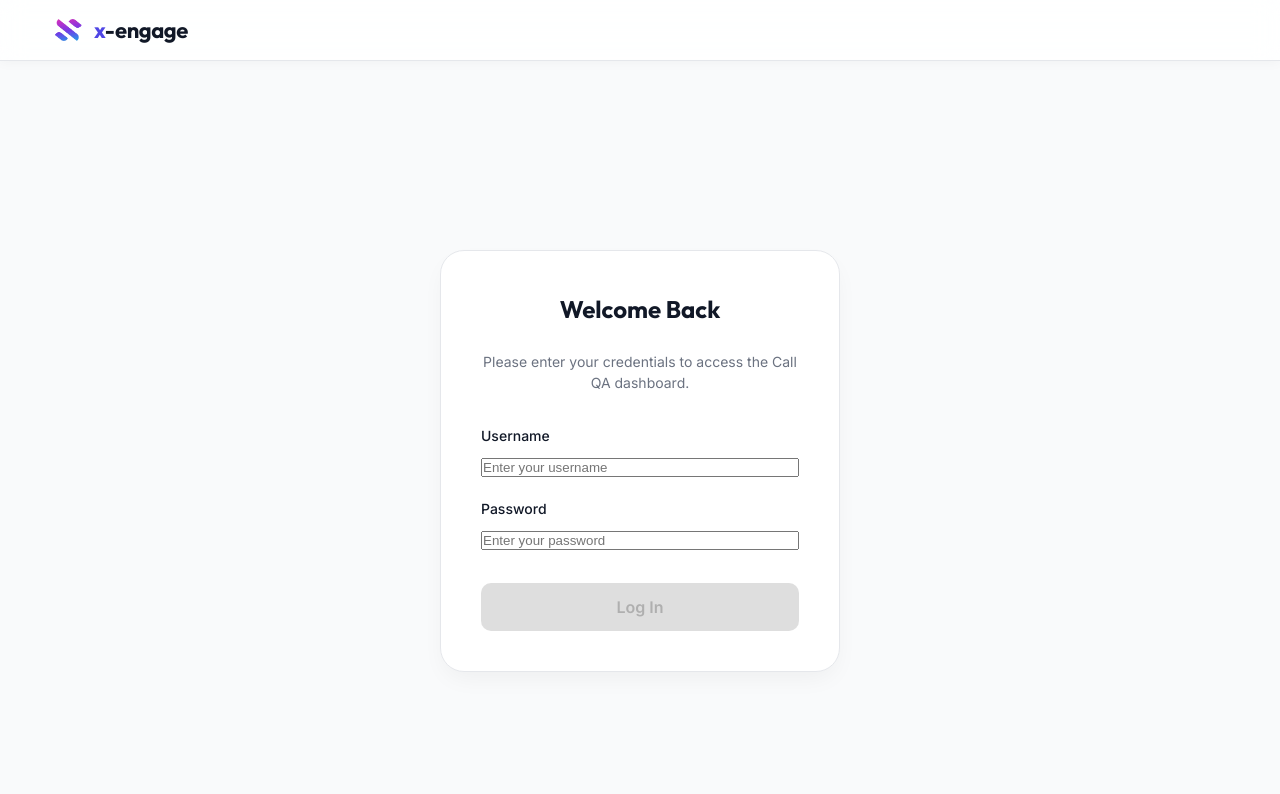
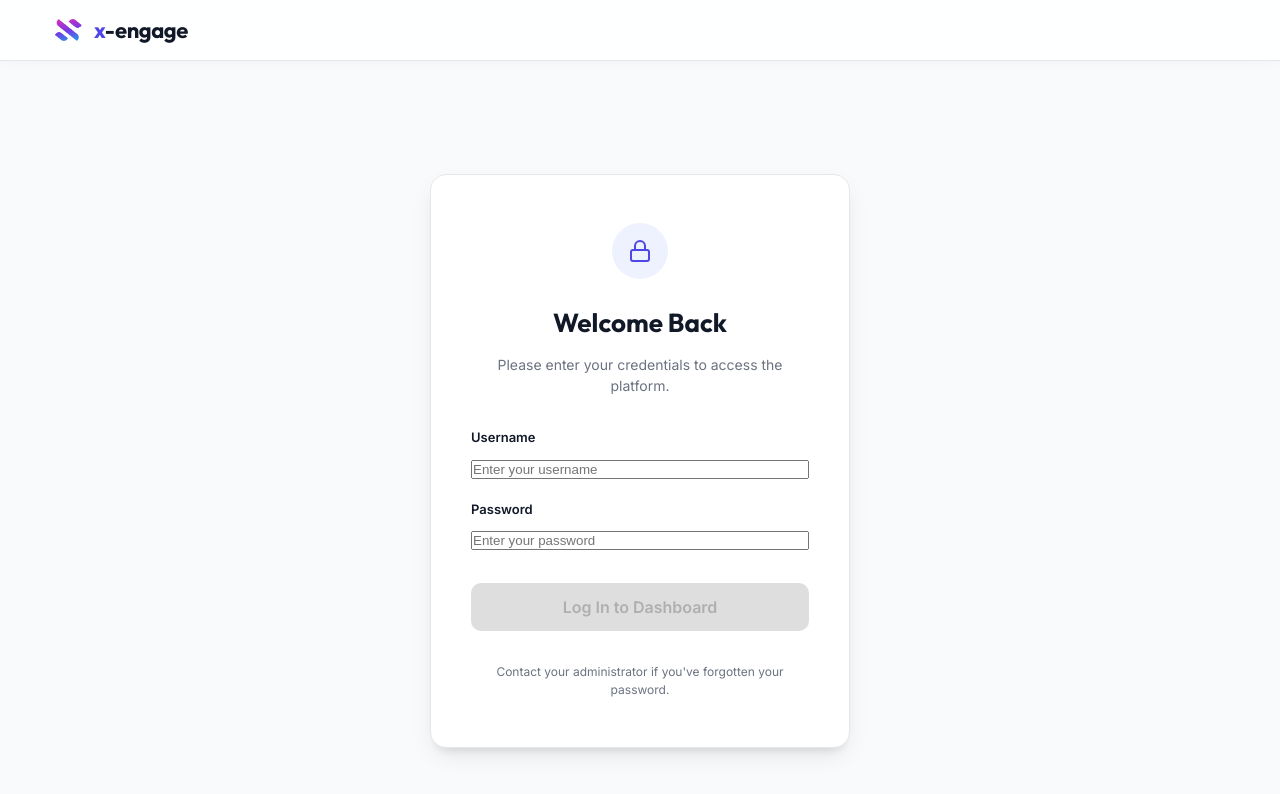
Before and after one commit to SalesGarners/sg-call-qa, a Next.js app: page /login in a window 1280 px wide. Shown: the top 794 px of the page. Built offline with nearby package versions, Linux system fonts and the light colour scheme; no server answers.

Commit message:
Improved Login

```diff
--- a/app/login/page.tsx
+++ b/app/login/page.tsx
@@ -1,62 +1,96 @@
 'use client';
 
-import React, { useState } from 'react';
-import { signIn } from 'next-auth/react';
-import { useRouter } from 'next/navigation';
-import { Loader2 } from 'lucide-react';
+import React, { useState, useEffect } from 'react';
+import { signIn, useSession } from 'next-auth/react';
+import { useRouter, useSearchParams } from 'next/navigation';
+import { Loader2, Lock } from 'lucide-react';
 
 export default function LoginPage() {
+  const { data: session, status } = useSession();
   const [username, setUsername] = useState('');
   const [password, setPassword] = useState('');
   const [error, setError] = useState<string | null>(null);
   const [isLoading, setIsLoading] = useState(false);
   const router = useRouter();
+  const searchParams = useSearchParams();
+  const callbackUrl = searchParams.get('callbackUrl') || '/';
+
+  // If already logged in, redirect to appropriate page
+  useEffect(() => {
+    if (status === 'authenticated' && session?.user) {
+      const role = (session.user as any).role;
+      if (role === 'agent') {
+        router.push('/agent');
+      } else {
+        router.push('/');
+      }
+    }
+  }, [status, session, router]);
 
   const handleLogin = async (e: React.FormEvent) => {
     e.preventDefault();
+    if (isLoading) return;
+
     setIsLoading(true);
     setError(null);
 
     try {
+      // We use redirect: false to handle errors manually in the UI
       const res = await signIn('credentials', {
         redirect: false,
-        username,
-        password,
+        username: username.trim(),
+        password: password.trim(),
+        callbackUrl,
       });
 
       if (res?.error) {
         setError('Invalid username or password');
         setIsLoading(false);
       } else if (res?.ok) {
-        // Redirect to homepage
-        router.push('/');
-        router.refresh();
+        // Successful login - allow the useEffect above to handle redirection
+        // OR trigger a hard refresh to be safe
+        window.location.href = res.url || callbackUrl;
       }
     } catch (err) {
+      console.error('Login error:', err);
       setError('Something went wrong. Please try again.');
       setIsLoading(false);
     }
   };
 
+  if (status === 'loading') {
+    return (
+      <div style={styles.container}>
+        <Loader2 size={32} className="spin" style={{ color: 'var(--color-primary)' }} />
+      </div>
+    );
+  }
+
   return (
     <div style={styles.container}>
       <div className="card fade-in" style={styles.card}>
-        <h2 className="outfit-font" style={{ textAlign: 'center', marginBottom: '24px', fontSize: '24px', fontWeight: '700' }}>
+        <div style={styles.iconHeader}>
+          <div style={styles.lockCircle}>
+            <Lock size={24} color="var(--color-primary)" />
+          </div>
+        </div>
+
+        <h2 className="outfit-font" style={{ textAlign: 'center', marginBottom: '12px', fontSize: '26px', fontWeight: '800', color: 'var(--color-text-main)' }}>
           Welcome Back
         </h2>
         <p style={{ textAlign: 'center', color: 'var(--color-text-muted)', marginBottom: '32px', fontSize: '14px' }}>
-          Please enter your credentials to access the Call QA dashboard.
+          Please enter your credentials to access the platform.
         </p>
 
         {error && (
-          <div style={{ backgroundColor: 'var(--color-red-bg)', color: 'var(--color-red)', padding: '12px', borderRadius: '8px', marginBottom: '24px', fontSize: '14px', textAlign: 'center' }}>
+          <div style={styles.errorBox}>
             {error}
           </div>
         )}
 
         <form onSubmit={handleLogin} style={{ display: 'flex', flexDirection: 'column', gap: '20px' }}>
           <div>
-            <label style={{ display: 'block', fontSize: '14px', fontWeight: '500', marginBottom: '8px'}}>Username</label>
+            <label style={styles.label}>Username</label>
             <input
               type="text"
               value={username}
@@ -65,11 +99,12 @@ export default function LoginPage() {
               className="text-input"
               placeholder="Enter your username"
               style={{ width: '100%', boxSizing: 'border-box' }}
+              disabled={isLoading}
             />
           </div>
 
           <div>
-            <label style={{ display: 'block', fontSize: '14px', fontWeight: '500', marginBottom: '8px' }}>Password</label>
+            <label style={styles.label}>Password</label>
             <input
               type="password"
               value={password}
@@ -78,6 +113,7 @@ export default function LoginPage() {
               className="text-input"
               placeholder="Enter your password"
               style={{ width: '100%', boxSizing: 'border-box' }}
+              disabled={isLoading}
             />
           </div>
 
@@ -85,11 +121,15 @@ export default function LoginPage() {
             type="submit"
             className="primary-button"
             disabled={isLoading || !username.trim() || !password.trim()}
-            style={{ width: '100%', display: 'flex', justifyContent: 'center', alignItems: 'center', marginTop: '12px' }}
+            style={{ width: '100%', display: 'flex', justifyContent: 'center', alignItems: 'center', marginTop: '12px', height: '48px' }}
           >
-            {isLoading ? <Loader2 size={18} className="spin" /> : 'Log In'}
+            {isLoading ? <Loader2 size={18} className="spin" /> : 'Log In to Dashboard'}
           </button>
         </form>
+
+        <p style={{ marginTop: '32px', textAlign: 'center', fontSize: '12px', color: 'var(--color-text-muted)' }}>
+          Contact your administrator if you've forgotten your password.
+        </p>
       </div>
     </div>
   );
@@ -101,12 +141,47 @@ const styles: Record<string, React.CSSProperties> = {
     display: 'flex',
     alignItems: 'center',
     justifyContent: 'center',
-    backgroundColor: 'var(--color-bg)',
+    backgroundColor: '#F9FAFB', // Light gray background
     padding: '24px',
   },
   card: {
     width: '100%',
-    maxWidth: '400px',
-    padding: '40px',
+    maxWidth: '420px',
+    padding: '48px 40px',
+    backgroundColor: 'white',
+    borderRadius: '16px',
+    boxShadow: '0 10px 25px -5px rgba(0, 0, 0, 0.1), 0 8px 10px -6px rgba(0, 0, 0, 0.1)',
+  },
+  iconHeader: {
+    display: 'flex',
+    justifyContent: 'center',
+    marginBottom: '24px',
+  },
+  lockCircle: {
+    width: '56px',
+    height: '56px',
+    borderRadius: '50%',
+    backgroundColor: 'var(--color-primary-light)',
+    display: 'flex',
+    alignItems: 'center',
+    justifyContent: 'center',
+  },
+  label: {
+    display: 'block',
+    fontSize: '13px',
+    fontWeight: '600',
+    marginBottom: '8px',
+    color: 'var(--color-text-main)',
+  },
+  errorBox: {
+    backgroundColor: '#FEF2F2',
+    color: '#DC2626',
+    padding: '12px',
+    borderRadius: '8px',
+    marginBottom: '24px',
+    fontSize: '14px',
+    textAlign: 'center',
+    border: '1px solid #FEE2E2',
+    fontWeight: '500',
   }
 };
```
Also changed, not shown: app/page.tsx (+11 -1 lines).
